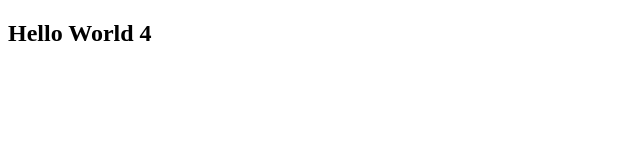
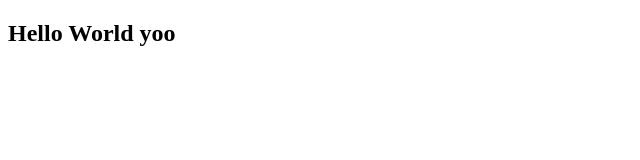
Before and after one commit to adibhaskara69/coba, a plain HTML site: page index.html in a window 1280 px wide. Shown: the full height of the page, 0-640 px from the left. Drawn offline with Linux system fonts and the light colour scheme.

Commit message:
second  commit

```diff
--- a/index.html
+++ b/index.html
@@ -4,6 +4,6 @@
         <title>Test</title>
     </head>
     <body>
-        <h2>Hello World 4</h2>
+        <h2>Hello World yoo</h2>
     </body>
 </html>
```
